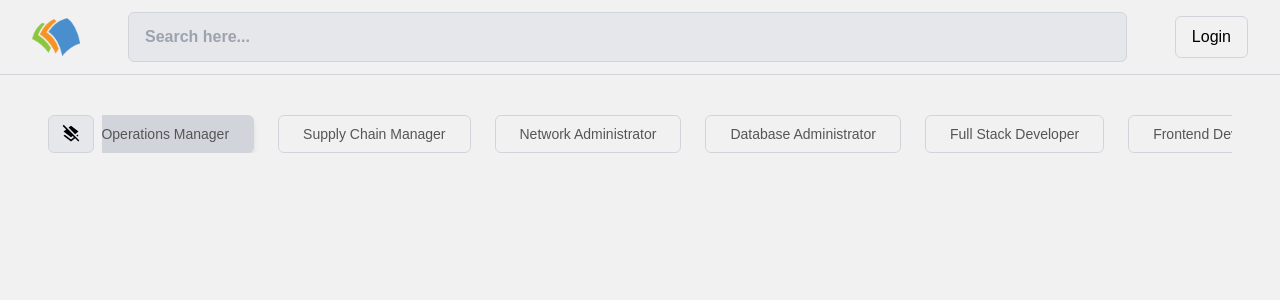
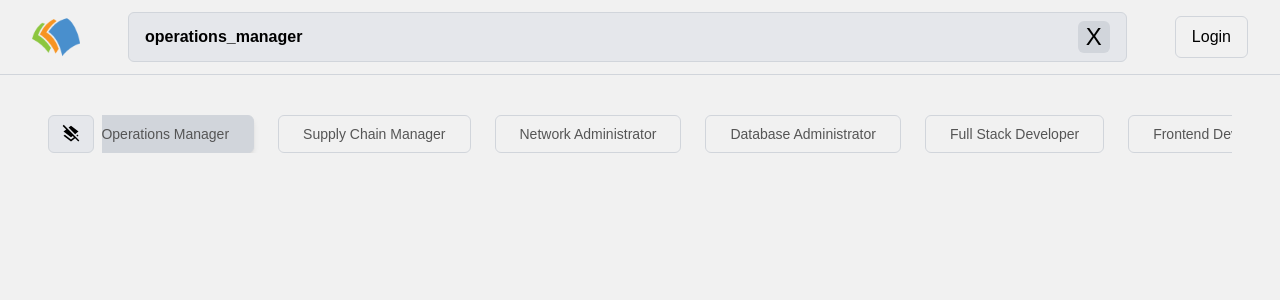
Before and after one commit to miaojie134/react-fullstack-resume-builder-web-app-nov-2024, a React (Create React App) app: page / in a window 1280 px wide. Both pictures are taken after a click on the element "Operations Manager". Shown: the top 300 px of the page. Built offline with nearby package versions, Linux system fonts and the light colour scheme; no server answers.

Commit message:
add filter feature

```diff
--- a/src/components/Filters.jsx
+++ b/src/components/Filters.jsx
@@ -9,7 +9,7 @@ import { useQueryClient } from "react-query";
 const Filters = () => {
   const [isClearHovered, setIsClearHovered] = useState(false);
 
-  const { data: filterData, isError, isLoading, refetch } = useFilters();
+  const { data: filterData } = useFilters();
 
   const queryClient = useQueryClient();
 
@@ -20,9 +20,16 @@ const Filters = () => {
     });
   };
 
+  const clearFilter = () => {
+    queryClient.setQueryData("globalFilter", {
+      ...queryClient.getQueryData("globalFilter"),
+      searchTerm: "",
+    });
+  };
   return (
     <div className="w-full flex items-center justify-start py-4">
       <div
+        onClick={clearFilter}
         className="border border-gray-300 rounded-md px-3 py-2 mr-2 cursor-pointer group hover:shadow-md bg-gray-200 relative"
         onMouseEnter={() => setIsClearHovered(true)}
         onMouseLeave={() => setIsClearHovered(false)}
--- a/src/components/Header.jsx
+++ b/src/components/Header.jsx
@@ -11,10 +11,14 @@ import { auth } from "../config/firebase.config";
 import { useQueryClient } from "react-query";
 import { toast } from "react-toastify";
 import { adminIds } from "../utils/helpers";
+import useFilters from "../hooks/useFilters";
 const Header = () => {
   const { data, isLoading } = useUser();
   const [isMenu, setIsMenu] = useState(false);
   const queryClient = useQueryClient();
+
+  const { data: filterData } = useFilters();
+
   const signOutUser = async () => {
     await auth
       .signOut()
@@ -24,6 +28,20 @@ const Header = () => {
       .catch((err) => {
         toast.error(err.message);
       });
+  };
+
+  const handleSearchTerm = (value) => {
+    queryClient.setQueryData("globalFilter", {
+      ...queryClient.getQueryData("globalFilter"),
+      searchTerm: value,
+    });
+  };
+
+  const clearFilter = () => {
+    queryClient.setQueryData("globalFilter", {
+      ...queryClient.getQueryData("globalFilter"),
+      searchTerm: "",
+    });
   };
   return (
     <header
@@ -41,10 +59,24 @@ const Header = () => {
       items-center justify-between bg-gray-200"
       >
         <input
+          value={filterData?.searchTerm ? filterData?.searchTerm : ""}
+          onChange={(e) => handleSearchTerm(e.target.value)}
           className="flex-1 h-10 bg-transparent text-base font-semibold outline-none border-none"
           type="text"
           placeholder="Search here..."
         />
+
+        <AnimatePresence>
+          {filterData?.searchTerm.length > 0 && (
+            <motion.div
+              onClick={clearFilter}
+              {...FadeInOutWithOpacity}
+              className="w-8 h-8 flex items-center justify-center bg-gray-300 rounded-md cursor-pointer active:scale-95 duration-150"
+            >
+              <p className="text-2xl text-black">X</p>
+            </motion.div>
+          )}
+        </AnimatePresence>
       </div>
 
       {/* profile section */}
```
